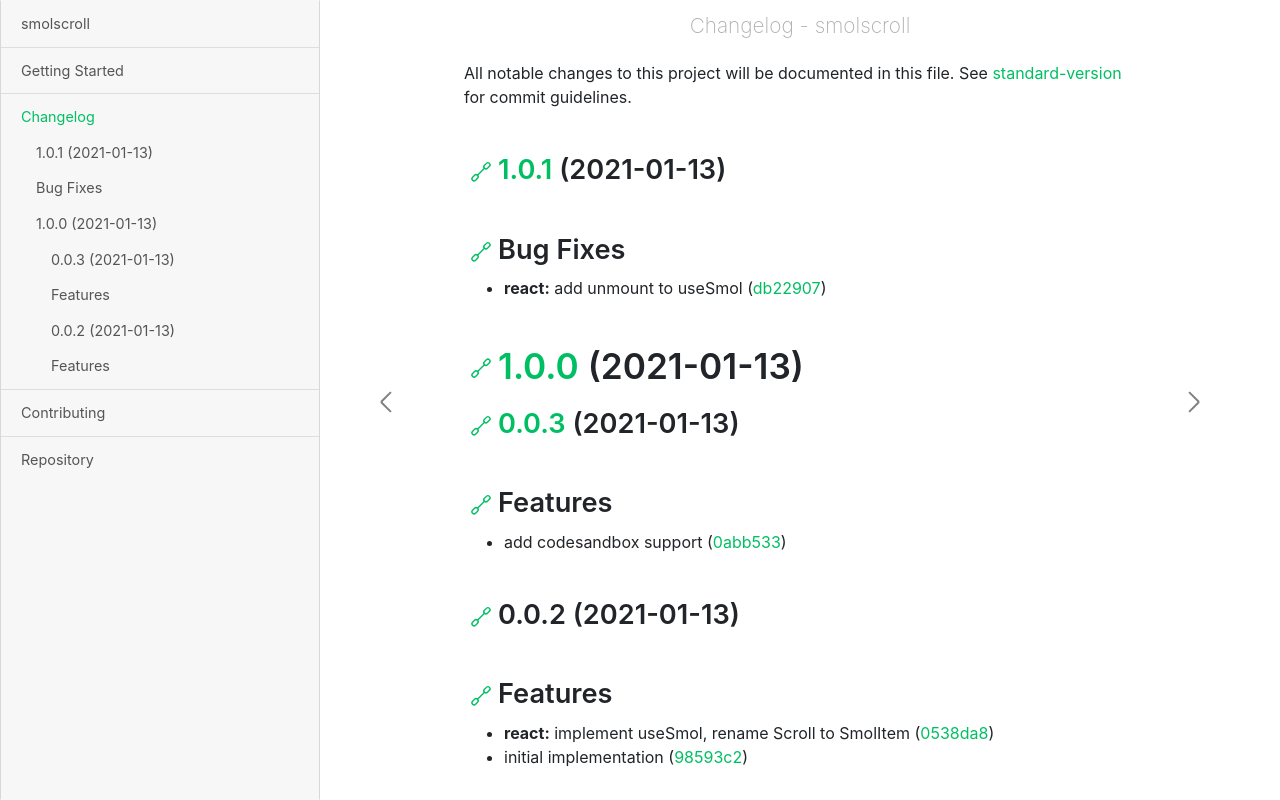
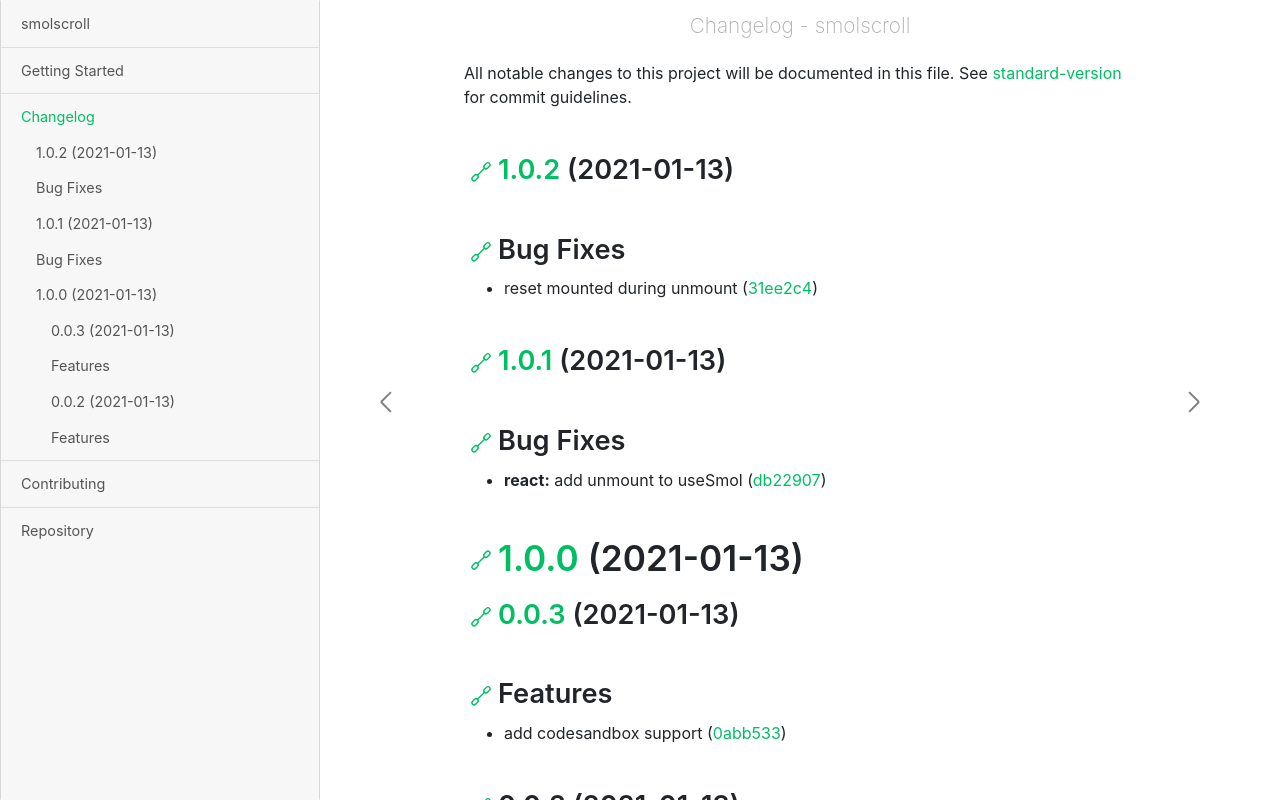
Before and after one commit to smolscrolljs/smolscroll, a website: page site/CHANGELOG.html in a window 1280 px wide. Drawn offline with Linux system fonts and the light colour scheme.

Commit message:
chore(release): 1.0.2

```diff
--- a/package.json
+++ b/package.json
@@ -1,7 +1,7 @@
 {
   "name": "smolscroll",
   "amdName": "smolscroll",
-  "version": "1.0.1",
+  "version": "1.0.2",
   "description": "Tiny, flexible scroll listener with React support",
   "source": "lib/main.ts",
   "main": "dist/main.js",
--- a/site/CHANGELOG.html
+++ b/site/CHANGELOG.html
@@ -22,8 +22,13 @@
       <main>
         <h1 id="changelog"><a href="#changelog" aria-hidden="true"><span class="toc-link"><span class="icono-chain"></span></span></a>Changelog</h1>
 <p>All notable changes to this project will be documented in this file. See <a href="https://github.com/conventional-changelog/standard-version" target="_blank">standard-version</a> for commit guidelines.</p>
+<h3 id="102-2021-01-13"><a href="#102-2021-01-13" aria-hidden="true"><span class="toc-link"><span class="icono-chain"></span></span></a><a href="https://github.com/smolscrolljs/smolscroll/compare/v1.0.1...v1.0.2" target="_blank">1.0.2</a> (2021-01-13)</h3>
+<h3 id="bug-fixes"><a href="#bug-fixes" aria-hidden="true"><span class="toc-link"><span class="icono-chain"></span></span></a>Bug Fixes</h3>
+<ul>
+<li>reset mounted during unmount (<a href="https://github.com/smolscrolljs/smolscroll/commit/31ee2c4259f4e0754acfde731b03b1cb81b9c5a2" target="_blank">31ee2c4</a>)</li>
+</ul>
 <h3 id="101-2021-01-13"><a href="#101-2021-01-13" aria-hidden="true"><span class="toc-link"><span class="icono-chain"></span></span></a><a href="https://github.com/smolscrolljs/smolscroll/compare/v1.0.0...v1.0.1" target="_blank">1.0.1</a> (2021-01-13)</h3>
-<h3 id="bug-fixes"><a href="#bug-fixes" aria-hidden="true"><span class="toc-link"><span class="icono-chain"></span></span></a>Bug Fixes</h3>
+<h3 id="bug-fixes-1"><a href="#bug-fixes-1" aria-hidden="true"><span class="toc-link"><span class="icono-chain"></span></span></a>Bug Fixes</h3>
 <ul>
 <li><strong>react:</strong> add unmount to useSmol (<a href="https://github.com/smolscrolljs/smolscroll/commit/db2290792acaf47a18f562f4715d570cb0f34eea" target="_blank">db22907</a>)</li>
 </ul>
@@ -247,14 +252,16 @@
        "children": [
         1,
         2,
-        3
+        3,
+        4,
+        5
        ],
        "id": 0
       },
       {
        "level": "3",
-       "heading": "1.0.1 (2021-01-13)",
-       "hash": "101-2021-01-13",
+       "heading": "1.0.2 (2021-01-13)",
+       "hash": "102-2021-01-13",
        "children": [],
        "id": 1
       },
@@ -266,44 +273,58 @@
        "id": 2
       },
       {
+       "level": "3",
+       "heading": "1.0.1 (2021-01-13)",
+       "hash": "101-2021-01-13",
+       "children": [],
+       "id": 3
+      },
+      {
+       "level": "3",
+       "heading": "Bug Fixes",
+       "hash": "bug-fixes-1",
+       "children": [],
+       "id": 4
+      },
+      {
        "level": "2",
        "heading": "1.0.0 (2021-01-13)",
        "hash": "100-2021-01-13",
        "children": [
-        4,
-        5,
         6,
-        7
+        7,
+        8,
+        9
        ],
-       "id": 3
+       "id": 5
       },
       {
        "level": "3",
        "heading": "0.0.3 (2021-01-13)",
        "hash": "003-2021-01-13",
        "children": [],
-       "id": 4
+       "id": 6
       },
       {
        "level": "3",
        "heading": "Features",
        "hash": "features",
        "children": [],
-       "id": 5
+       "id": 7
       },
       {
        "level": "3",
        "heading": "0.0.2 (2021-01-13)",
        "hash": "002-2021-01-13",
        "children": [],
-       "id": 6
+       "id": 8
       },
       {
        "level": "3",
        "heading": "Features",
        "hash": "features-1",
        "children": [],
-       "id": 7
+       "id": 9
       }
      ]
     },
```
Also changed, not shown: site/CONTRIBUTING.html (+27 -11 lines), site/getting_started.html (+27 -11 lines), site/index.html (+27 -11 lines), site/raw/CHANGELOG.html (+6 -1 lines), CHANGELOG.md, assets/badge.core.size.svg, assets/badge.npm.svg, site/assets/badge.core.size.svg, site/assets/badge.npm.svg, 1 other file.
